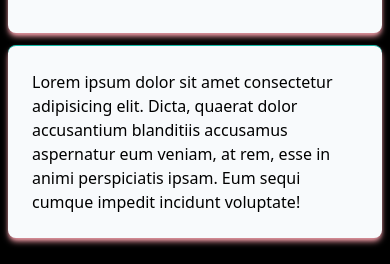
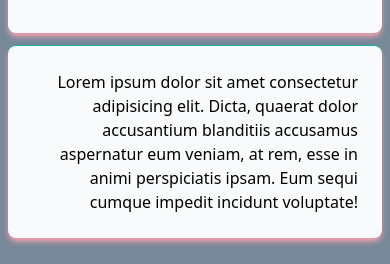
Before and after one commit to projectPlasma/tailwind-tut-2, a Next.js app: page /responsive in a window 390 px wide. Shown: the part 551-815 px from the top of the page. Built offline with nearby package versions, Linux system fonts and the light colour scheme.

Commit message:
12-8-23/initial commit

```diff
--- a/app/component/Header.jsx
+++ b/app/component/Header.jsx
@@ -4,7 +4,7 @@ import { useEffect, useState } from 'react';
 
 const Header = () => {
   const size = '24px';
-  const [darkMode, setDarkMode] = useState(undefined > undefined);
+  const [darkMode, setDarkMode] = useState(Boolean | (undefined > undefined));
 
   const switchMode = () => {
     setDarkMode(!darkMode);
@@ -15,7 +15,7 @@ const Header = () => {
       localStorage.setItem('darkMode', 'true');
       window.document.documentElement.classList.add('dark');
     } else if (darkMode === false) {
-      localStorage.setItem('darkMode', false);
+      localStorage.setItem('darkMode', 'false');
       window.document.documentElement.classList.remove('dark');
     } else {
       setDarkMode(localStorage.getItem('darkMode') === 'true');
--- /dev/null
+++ b/app/component/responsiveComponents/LocalStore.js
@@ -0,0 +1,14 @@
+// 'use client';
+
+// const LocalStore = () => {
+//   const localStoreVar =
+//     localStorage.getItem('darkMode') === 'true' ? 'dark' : 'light';
+//   return <div>localStore</div>;
+// };
+
+// export default LocalStore;
+
+'use client';
+
+export const localStoreVar =
+  localStorage.getItem('darkMode') === 'true' ? 'dark' : 'light';
--- a/app/component/responsiveComponents/MobileFirst.jsx
+++ b/app/component/responsiveComponents/MobileFirst.jsx
@@ -1,7 +1,7 @@
 const MobileFirst = () => {
   return (
     <div className='group block bg-slate-50 shadow-md shadow-rose-300 border-t border-t-teal-500 rounded-lg mx-2 p-6 my-3 w-auto h-auto ring-1 ring-slate-900/5 space-y-3'>
-      <div>
+      <div className='text-right md:text-left'>
         Lorem ipsum dolor sit amet consectetur adipisicing elit. Dicta, quaerat
         dolor accusantium blanditiis accusamus aspernatur eum veniam, at rem,
         esse in animi perspiciatis ipsam. Eum sequi cumque impedit incidunt
--- a/app/globals.css
+++ b/app/globals.css
@@ -3,7 +3,7 @@
 @tailwind utilities;
 
 body {
-  background-color: black;
+  background-color: lightslategray;
   color: black;
 }
 
--- a/app/layout.jsx
+++ b/app/layout.jsx
@@ -2,18 +2,19 @@ import './globals.css';
 import { Inter } from 'next/font/google';
 
 import Header from './component/Header';
+import { localStoreVar } from './component/responsiveComponents/LocalStore';
 
 const inter = Inter({ subsets: ['latin'] });
 
 export const metadata = {
-  title: 'Create Next App',
+  title: 'Hello Buddy',
   description: 'Generated by create next app',
 };
 
 export default function RootLayout({ children }) {
   return (
-    <html lang='en' className='dark'>
-      <body className='dark:bg-slate-500 dark:text-white'>
+    <html lang='en' className={localStoreVar}>
+      <body className='dark:bg-slate-950 dark:text-white'>
         <Header />
         {children}
       </body>
--- a/app/responsive/page.jsx
+++ b/app/responsive/page.jsx
@@ -11,3 +11,5 @@ const Responsive = () => {
 };
 
 export default Responsive;
+
+// TailwindCSS Docs: PAge: "adding-custom-styles"; Section: "Using CSS and @layer"
```
